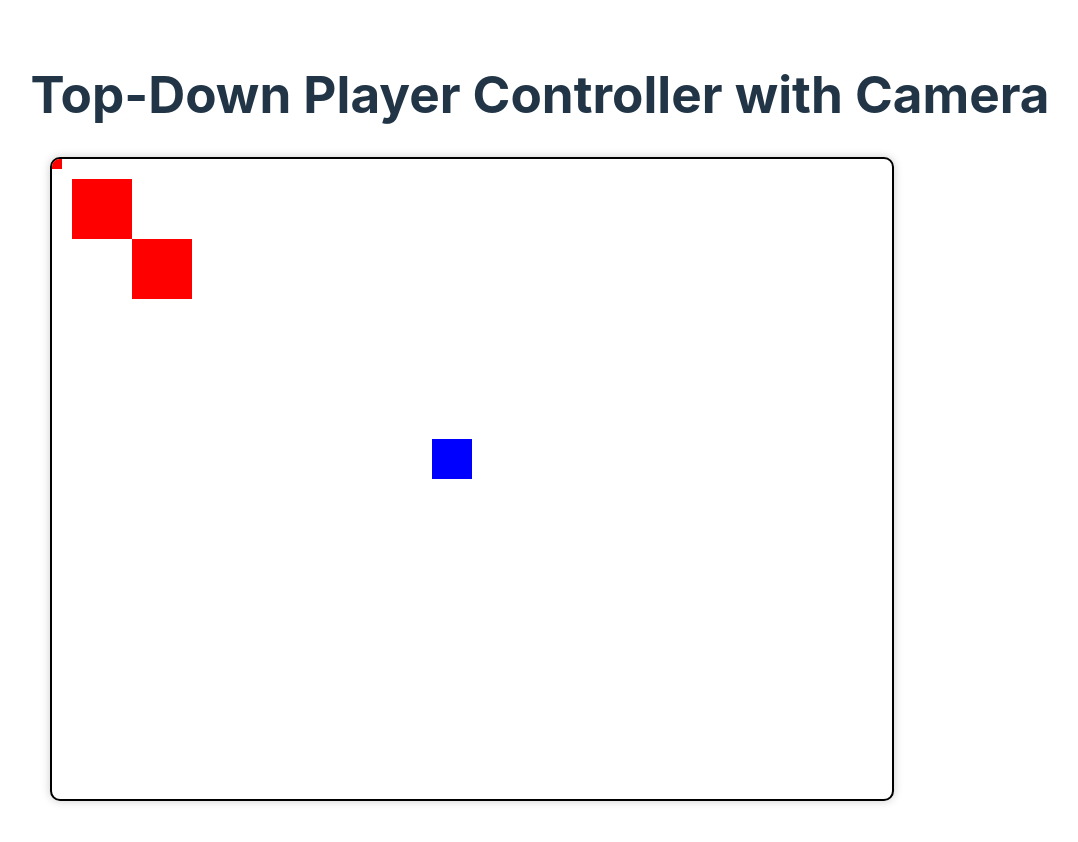
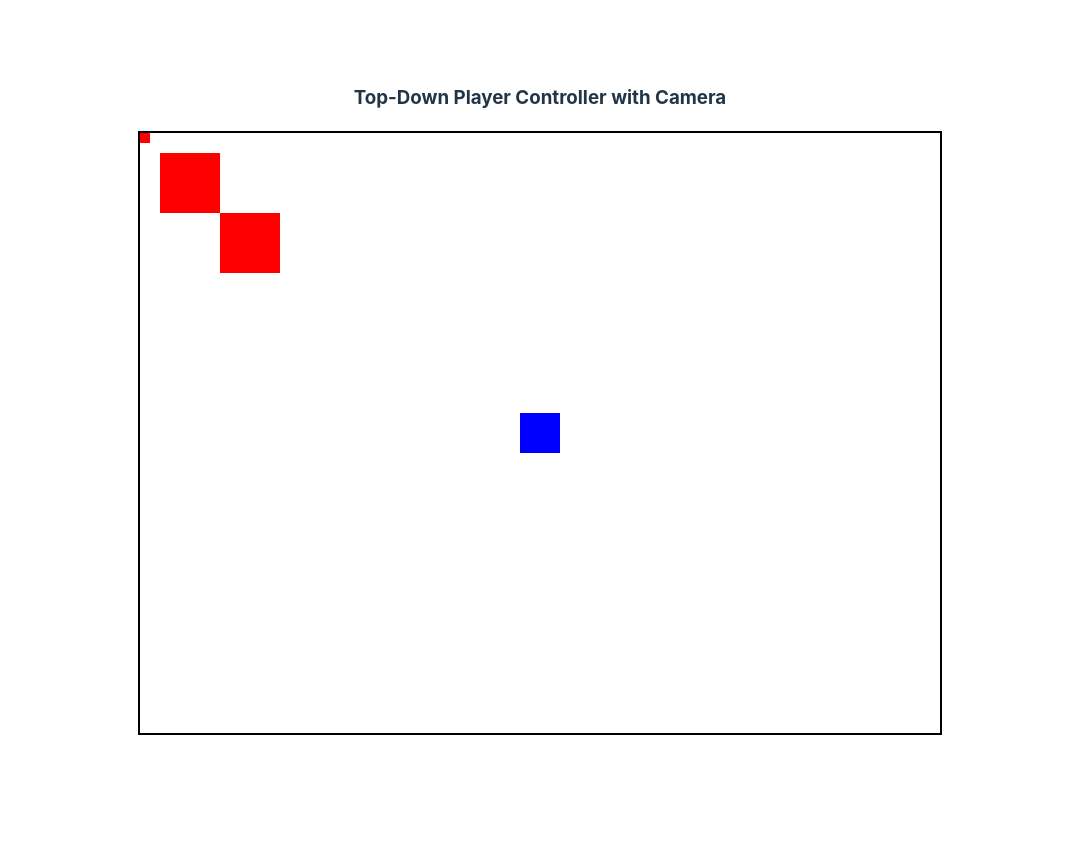
Before and after one commit to FoundTexas/Portafolio, a React (Vite) app in the folder page/Portafolio FoundTexas/: page / in a window 1280 px wide. Shown: the top 842 px of the page, without its empty margins (100-1178 px from the left). After the commit the page ends 800 px from the top, so only its background shows below. Built offline with nearby package versions, Linux system fonts and the light colour scheme.

Commit message:
Game logic

```diff
--- a/page/Portafolio FoundTexas/src/App.jsx
+++ b/page/Portafolio FoundTexas/src/App.jsx
@@ -2,12 +2,11 @@
 import React from 'react';
 import './App.css';
 import Game from './Player/Game.jsx';
-import GameProject from './game_dev/GameProject.jsx'
 
 function App() {
   return (
     <div className="App">
-      <h1>Top-Down Player Controller with Camera</h1>
+      <h3>Top-Down Player Controller with Camera</h3>
       <Game />
     </div>
   );
--- a/page/Portafolio FoundTexas/src/Player/Game.jsx
+++ b/page/Portafolio FoundTexas/src/Player/Game.jsx
@@ -1,75 +1,144 @@
-// Game.js
 import React, { useState, useEffect } from 'react';
 import './Game.css';
 import House from './House';
+import Player from './Player';
 
 const Game = () => {
-  const gameContainerWidth = 800; // Set the width of your game container
-  const gameContainerHeight = 600; // Set the height of your game container
+  const gameContainerWidth = 800;
+  const gameContainerHeight = 600;
+  const worldBoundX = 400;
+  const worldBoundY = 350;
+  const playerSize = 40;
+  const moveDistance = 10;
+  const camMoveDist = 10;
+
 
   const [playerPosition, setPlayerPosition] = useState({
-    x: (gameContainerWidth - 40) / 2, // Centered horizontally
-    y: (gameContainerHeight - 40) / 2, // Centered vertically
+    x: (gameContainerWidth - playerSize) / 2,
+    y: (gameContainerHeight - playerSize) / 2,
   });
+
+  const [worldPosition, setWorldPosition] = useState({ x: 0, y: 0 });
 
   const housePositions = [
     { x: 20, y: 20 },
     { x: -50, y: -50 },
     { x: 80, y: 80 },
-    // Add more house positions as needed
   ];
 
   useEffect(() => {
-    checkCollisions();
-  }, [playerPosition]);
+    const handleKeyPress = (e) => {
+      let dir = { x: 0, y: 0 };
+      let newWP = { x: worldPosition.x, y: worldPosition.y };
 
-  const handleKeyPress = (e) => {
-    let newX = playerPosition.x;
-    let newY = playerPosition.y;
+      if (e.key === 'w' || e.key === 'ArrowUp') {
+        dir.y -= moveDistance;
+      }
+      if (e.key === 's' || e.key === 'ArrowDown') {
+        dir.y += moveDistance;
+      }
+      if (e.key === 'a' || e.key === 'ArrowLeft') {
+        dir.x -= moveDistance;
+      }
+      if (e.key === 'd' || e.key === 'ArrowRight') {
+        dir.x += moveDistance;
+      }
 
-    if (e.key == ('w' || 'ArrowUp')) { newY -= 10; }
-    if (e.key == ('s' || 'ArrowDown')) { newY += 10; }
-    if (e.key == ('a' || 'ArrowLeft')) { newX -= 10; }
-    if (e.key == ('d' || 'ArrowRight')) { newX += 10; }
+      const newPlayerX = playerPosition.x + dir.x;
+      const newPlayerY = playerPosition.y + dir.y;
 
-    setPlayerPosition({ x: newX, y: newY });
-  };
+      if (checkCollisions(newPlayerX, newPlayerY, newWP)) {
+        setPlayerPosition({ x: newPlayerX, y: newPlayerY });
 
-  const checkCollisions = () => {
+        if (
+          newPlayerX < gameContainerWidth / 4 &&
+          newWP.x > -worldBoundX &&
+          dir.x < 0
+        ) {
+          setWorldPosition((prev) => ({ ...prev, x: newWP.x - camMoveDist }));
+        } else if (
+          newPlayerX > gameContainerWidth - gameContainerWidth / 4 &&
+          newWP.x < worldBoundX &&
+          dir.x > 0
+        ) {
+          setWorldPosition((prev) => ({ ...prev, x: newWP.x + camMoveDist }));
+        }
+
+        if (
+          newPlayerY < gameContainerHeight / 4 &&
+          newWP.y > -worldBoundY &&
+          dir.y < 0
+        ) {
+          setWorldPosition((prev) => ({ ...prev, y: newWP.y - camMoveDist }));
+        } else if (
+          newPlayerY > gameContainerHeight - gameContainerHeight / 4 &&
+          newWP.y < worldBoundY &&
+          dir.y > 0
+        ) {
+          setWorldPosition((prev) => ({ ...prev, y: newWP.y + camMoveDist }));
+        }
+      }
+    };
+
+    document.addEventListener('keydown', handleKeyPress);
+
+    return () => {
+      document.removeEventListener('keydown', handleKeyPress);
+    };
+  }, [playerPosition, worldPosition]);
+
+  const checkCollisions = (newPlayerX, newPlayerY, newWP) => {
+    let collided = false;
+
     housePositions.forEach((house) => {
+      const adjustedHouse = { x: house.x - newWP.x, y: house.y - newWP.y };
       if (
-        playerPosition.x + 40 >= house.x &&
-        playerPosition.x <= house.x + 60 &&
-        playerPosition.y + 40 >= house.y &&
-        playerPosition.y <= house.y + 60
+        newPlayerX + playerSize >= adjustedHouse.x &&
+        newPlayerX <= adjustedHouse.x + playerSize + 20 &&
+        newPlayerY + playerSize >= adjustedHouse.y &&
+        newPlayerY <= adjustedHouse.y + playerSize + 20
       ) {
-        console.log('Player collided with a house at', house);
+        console.log('Player collided with a house at', adjustedHouse);
+        collided = true;
       }
     });
+
+    if (
+      newPlayerX < 0 ||
+      newPlayerX > gameContainerWidth - playerSize ||
+      newPlayerY < 0 ||
+      newPlayerY > gameContainerHeight - playerSize
+    ) {
+      collided = true;
+    }
+
+    return !collided;
   };
 
   return (
     <div
       className="game-container"
-      onKeyDown={handleKeyPress}
       tabIndex="0"
       style={{
-        width: `${gameContainerWidth}px`, // Set the width of the game container
-        height: `${gameContainerHeight}px`, // Set the height of the game container
-        overflow: 'hidden', // Hide content outside the game container
-        position: 'relative', // To position houses and player
+        width: `${gameContainerWidth}px`,
+        height: `${gameContainerHeight}px`,
+        overflow: 'hidden',
+        position: 'relative',
       }}
     >
-      {housePositions.map((position, index) => (
-        <House key={index} position={position} />
-      ))}
       <div
-        className="player"
         style={{
-          top: `${playerPosition.y}px`,
-          left: `${playerPosition.x}px`,
+          position: 'absolute',
+          top: `${-worldPosition.y}px`,
+          left: `${-worldPosition.x}px`,
         }}
-      ></div>
+      >
+        {housePositions.map((position, index) => (
+          <House key={index} position={position} />
+        ))}
+      </div>
+
+      <Player position={playerPosition} />
     </div>
   );
 };
--- /dev/null
+++ b/page/Portafolio FoundTexas/src/Player/Player.jsx
@@ -0,0 +1,19 @@
+// Player.js
+import React from 'react';
+
+const Player = ({ position }) => {
+  return (
+    <div
+      style={{
+        width: '40px',
+        height: '40px',
+        backgroundColor: 'blue',
+        position: 'absolute',
+        top: `${position.y}px`,
+        left: `${position.x}px`,
+      }}
+    ></div>
+  );
+};
+
+export default Player;
--- a/page/Portafolio FoundTexas/src/index.css
+++ b/page/Portafolio FoundTexas/src/index.css
@@ -6,6 +6,7 @@
   color-scheme: light dark;
   color: rgba(255, 255, 255, 0.87);
   background-color: #242424;
+  /*background-image: url("https://imagedelivery.net/jfnGyOA1RonFmXQhv1KlUg/0a5b7377-d4db-484f-e011-f4b7f3ad8900/public");*/
 
   font-synthesis: none;
   text-rendering: optimizeLegibility;
```
